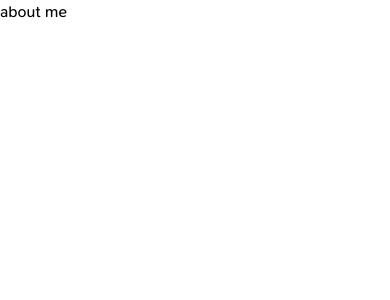
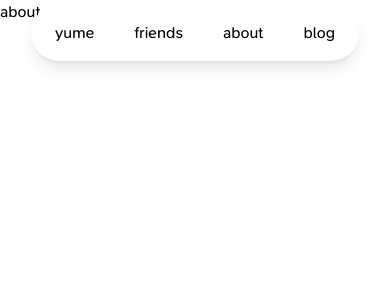
Before and after one commit to nonhana/yume, a Next.js app: page /about in a window 390 px wide. Shown: the top 300 px of the page. Built offline with nearby package versions, Linux system fonts and the light colour scheme.

Commit message:
feat: new header

```diff
--- a/src/app/components/go-to.tsx
+++ b/src/app/components/go-to.tsx
@@ -14,11 +14,16 @@ export function GoTo({ href, children, icon }: GoToProps) {
   const containerVariants = {
     initial: {
       backgroundColor: 'rgba(255, 255, 255, 0.1)',
+      y: 0,
     },
     hover: {
       backgroundColor: 'rgba(255, 255, 255, 0.2)',
       boxShadow: '0px 5px 15px rgba(0, 0, 0, 0.2)',
-      transition: { duration: 0.2 },
+      y: -8,
+      transition: {
+        duration: 0.2,
+        ease: 'easeOut',
+      },
     },
   }
 
--- /dev/null
+++ b/src/atoms/header.ts
@@ -0,0 +1,17 @@
+import { atom } from 'jotai'
+
+type Header = 'hidden' | 'compact' | 'normal'
+
+interface Position {
+  left: number
+  width: number
+  opacity: number
+}
+
+export const headerAtom = atom<Header>('normal')
+
+export const positionAtom = atom<Position>({
+  left: 0,
+  width: 0,
+  opacity: 0,
+})
--- /dev/null
+++ b/src/layout/header/header-bg.tsx
@@ -0,0 +1,16 @@
+import { positionAtom } from '@/atoms/header'
+import { motion } from 'framer-motion'
+import { useAtom } from 'jotai'
+
+export function HeaderBg() {
+  const [position] = useAtom(positionAtom)
+
+  return (
+    <motion.div
+      animate={{
+        ...position,
+      }}
+      className="absolute z-0 h-12 rounded-full bg-black"
+    />
+  )
+}
--- a/src/layout/header/hover-trigger.tsx
+++ /dev/null
@@ -1,25 +0,0 @@
-import type { PropsWithCC } from '@/types'
-import { isHeaderHoveringAtom } from '@/store/header'
-import { useDebounceFn } from 'ahooks'
-import { useSetAtom } from 'jotai'
-
-export function HoverTrigger({ children, className }: PropsWithCC) {
-  const setIsHeaderHovering = useSetAtom(isHeaderHoveringAtom)
-
-  const { run: handleHoverChange } = useDebounceFn(
-    (hovering: boolean) => {
-      setIsHeaderHovering(hovering)
-    },
-    { wait: 50 },
-  )
-
-  return (
-    <div
-      className={className}
-      onMouseEnter={() => handleHoverChange(true)}
-      onMouseLeave={() => handleHoverChange(false)}
-    >
-      {children}
-    </div>
-  )
-}
--- a/src/layout/header/index.tsx
+++ b/src/layout/header/index.tsx
@@ -1,19 +1,87 @@
 'use client'
 
-import { HoverTrigger } from './hover-trigger'
-import { Logo } from './logo'
+import { headerAtom, positionAtom } from '@/atoms/header'
+import { AnimatePresence, motion, useMotionValueEvent, useScroll } from 'framer-motion'
+import { useAtom } from 'jotai'
+import { HeaderBg } from './header-bg'
+import { NavItem } from './nav-item'
 
-import { NavBar } from './nav-bar'
+const navs = [
+  {
+    name: 'yume',
+    href: '/',
+  },
+  {
+    name: 'friends',
+    href: '/friends',
+  },
+  {
+    name: 'about',
+    href: '/about',
+  },
+  {
+    name: 'blog',
+    href: '/blog',
+  },
+]
 
 export function Header() {
+  const [header, setHeader] = useAtom(headerAtom)
+
+  const { scrollY } = useScroll()
+
+  const variants = {
+    normal: {
+      y: 5,
+    },
+    compact: {
+      y: 32,
+    },
+    hidden: {
+      y: '-100%',
+    },
+  }
+
+  useMotionValueEvent(scrollY, 'change', (latest) => {
+    const previous = scrollY.getPrevious() ?? 0
+    const isAtTop = latest < 100
+    const isScrollingDown = latest > previous
+
+    if (isAtTop) {
+      setHeader('normal')
+    }
+    else {
+      isScrollingDown ? setHeader('hidden') : setHeader('compact')
+    }
+  })
+
+  const [_position, setPosition] = useAtom(positionAtom)
+
   return (
-    <header
-      className="fixed inset-x-0 top-0 z-50 px-9 py-5 text-white mix-blend-difference backdrop-opacity-30"
-    >
-      <HoverTrigger className="flex-between">
-        <Logo />
-        <NavBar />
-      </HoverTrigger>
-    </header>
+    <AnimatePresence>
+      <motion.header
+        className="fixed inset-x-0 top-0 z-50 mx-auto w-fit rounded-full bg-white"
+        animate={header}
+        variants={variants}
+        transition={{ duration: 0.3 }}
+      >
+        <motion.div
+          className="relative flex w-fit rounded-full p-1 shadow-lg "
+          onMouseLeave={() => {
+            setPosition(prev => ({
+              ...prev,
+              opacity: 0,
+            }))
+          }}
+        >
+          {navs.map(nav => (
+            <NavItem key={nav.name}>
+              {nav.name}
+            </NavItem>
+          ))}
+          <HeaderBg />
+        </motion.div>
+      </motion.header>
+    </AnimatePresence>
   )
 }
--- a/src/layout/header/logo.tsx
+++ b/src/layout/header/logo.tsx
@@ -1,29 +1,11 @@
-import { motion } from 'framer-motion'
 import Link from 'next/link'
 
 export function Logo() {
   return (
     <Link href="/">
-      <motion.div
-        className="text-2xl font-bold"
-        whileHover={{
-          scale: 1.1,
-          rotate: [0, -5, 5, 0],
-          transition: {
-            rotate: {
-              duration: 0.5,
-              ease: 'easeInOut',
-            },
-            scale: {
-              duration: 0.2,
-            },
-          },
-        }}
-      >
-        <span className="hover:text-green-200">
-          yume
-        </span>
-      </motion.div>
+      <span>
+        yume
+      </span>
     </Link>
   )
 }
--- a/src/layout/header/menu-icon.tsx
+++ /dev/null
@@ -1,28 +0,0 @@
-'use client'
-
-import { motion } from 'framer-motion'
-import { Menu } from 'lucide-react'
-
-const menuVariants = {
-  hidden: { opacity: 0, x: 40 },
-  visible: { opacity: 1, x: 0 },
-  exit: { opacity: 0, x: 20 },
-}
-
-export function MenuIcon() {
-  return (
-    <motion.div
-      className="absolute right-4 flex w-64 justify-end"
-      variants={menuVariants}
-      initial="hidden"
-      animate="visible"
-      exit="exit"
-      transition={{
-        duration: 0.5,
-        ease: 'easeInOut',
-      }}
-    >
-      <Menu className="size-6" />
-    </motion.div>
-  )
-}
--- a/src/layout/header/nav-bar.tsx
+++ /dev/null
@@ -1,24 +0,0 @@
-import { isScrollingAtom, isShowFullNavAtom } from '@/store/header'
-import { AnimatePresence, motion, useMotionValueEvent, useScroll } from 'framer-motion'
-import { useAtom, useAtomValue } from 'jotai'
-import { MenuIcon } from './menu-icon'
-import { Nav } from './nav'
-
-export function NavBar() {
-  const { scrollY } = useScroll()
-  const [_isScrolling, setIsScrolling] = useAtom(isScrollingAtom)
-  const showFullNav = useAtomValue(isShowFullNavAtom)
-
-  useMotionValueEvent(scrollY, 'change', (latest) => {
-    setIsScrolling(latest > 100)
-  })
-  return (
-    <motion.div
-      className="flex items-center"
-    >
-      <AnimatePresence mode="wait">
-        {showFullNav ? <Nav /> : <MenuIcon />}
-      </AnimatePresence>
-    </motion.div>
-  )
-}
--- /dev/null
+++ b/src/layout/header/nav-item.tsx
@@ -0,0 +1,29 @@
+import { positionAtom } from '@/atoms/header'
+import { useAtom } from 'jotai'
+import { type PropsWithChildren, useRef } from 'react'
+
+export function NavItem({ children }: PropsWithChildren) {
+  const [_position, setPosition] = useAtom(positionAtom)
+  const ref = useRef<null | HTMLDivElement>(null)
+
+  return (
+    <div
+      ref={ref}
+      onMouseEnter={() => {
+        if (!ref?.current)
+          return
+
+        const { width } = ref.current.getBoundingClientRect()
+
+        setPosition({
+          left: ref.current.offsetLeft,
+          width,
+          opacity: 1,
+        })
+      }}
+      className="relative z-10 px-5 py-3 text-white mix-blend-difference"
+    >
+      {children}
+    </div>
+  )
+}
--- a/src/layout/header/nav.tsx
+++ /dev/null
@@ -1,43 +0,0 @@
-'use client'
-
-import { motion } from 'framer-motion'
-import Link from 'next/link'
-
-const links = [
-  { label: 'Blog', href: '/blog' },
-  { label: 'Think', href: '/think' },
-  { label: 'About', href: '/about' },
-  { label: 'Friend', href: '/friend' },
-]
-
-const navVariants = {
-  hidden: { opacity: 0, y: -20 },
-  visible: { opacity: 1, y: 0 },
-  exit: { opacity: 0, y: -20 },
-}
-export function Nav() {
-  return (
-    <motion.nav
-      key="full-nav"
-      className="flex items-center justify-end gap-4"
-      variants={navVariants}
-      initial="hidden"
-      animate="visible"
-      exit="exit"
-      transition={{
-        duration: 0.5,
-        ease: 'easeInOut',
-      }}
-    >
-      {links.map(link => (
-        <Link
-          key={link.href}
-          href={link.href}
-          className="font-sans transition-colors duration-300 hover:text-green-200"
-        >
-          {link.label}
-        </Link>
-      ))}
-    </motion.nav>
-  )
-}
--- /dev/null
+++ b/src/layout/header/slide-tabs.tsx
@@ -0,0 +1,78 @@
+import { motion } from 'framer-motion'
+import { type Dispatch, type SetStateAction, useRef, useState } from 'react'
+
+export function SlideTabs() {
+  const [position, setPosition] = useState<Position>({
+    left: 0,
+    width: 0,
+    opacity: 0,
+  })
+
+  return (
+    <ul
+      onMouseLeave={() => {
+        setPosition(pv => ({
+          ...pv,
+          opacity: 0,
+        }))
+      }}
+      className="fixed inset-x-0 top-8 z-50 mx-auto flex w-fit rounded-full border-2 border-black bg-white p-1"
+    >
+      <Tab setPosition={setPosition}>Home</Tab>
+      <Tab setPosition={setPosition}>Pricing</Tab>
+      <Tab setPosition={setPosition}>Features</Tab>
+      <Tab setPosition={setPosition}>Docs</Tab>
+      <Tab setPosition={setPosition}>Blog</Tab>
+
+      <Cursor position={position} />
+    </ul>
+  )
+}
+
+function Tab({
+  children,
+  setPosition,
+}: {
+  children: string
+  setPosition: Dispatch<SetStateAction<Position>>
+}) {
+  const ref = useRef<null | HTMLLIElement>(null)
+
+  return (
+    <li
+      ref={ref}
+      onMouseEnter={() => {
+        if (!ref?.current)
+          return
+
+        const { width } = ref.current.getBoundingClientRect()
+
+        setPosition({
+          left: ref.current.offsetLeft,
+          width,
+          opacity: 1,
+        })
+      }}
+      className="relative z-50 block cursor-pointer px-3 py-1.5 text-xs uppercase text-white mix-blend-difference md:px-5 md:py-3 md:text-base"
+    >
+      {children}
+    </li>
+  )
+}
+
+function Cursor({ position }: { position: Position }) {
+  return (
+    <motion.li
+      animate={{
+        ...position,
+      }}
+      className="absolute z-0 h-7 rounded-full bg-black md:h-12"
+    />
+  )
+}
+
+interface Position {
+  left: number
+  width: number
+  opacity: number
+}
--- a/src/store/header.ts
+++ /dev/null
@@ -1,13 +0,0 @@
-import { atom } from 'jotai'
-
-export const isScrollingAtom = atom(false)
-export const isHeaderHoveringAtom = atom(false)
-export const isShowFullNavAtom = atom(
-  (get) => {
-    if (get(isHeaderHoveringAtom))
-      return true
-    if (get(isScrollingAtom))
-      return false
-    return true
-  },
-)
```
